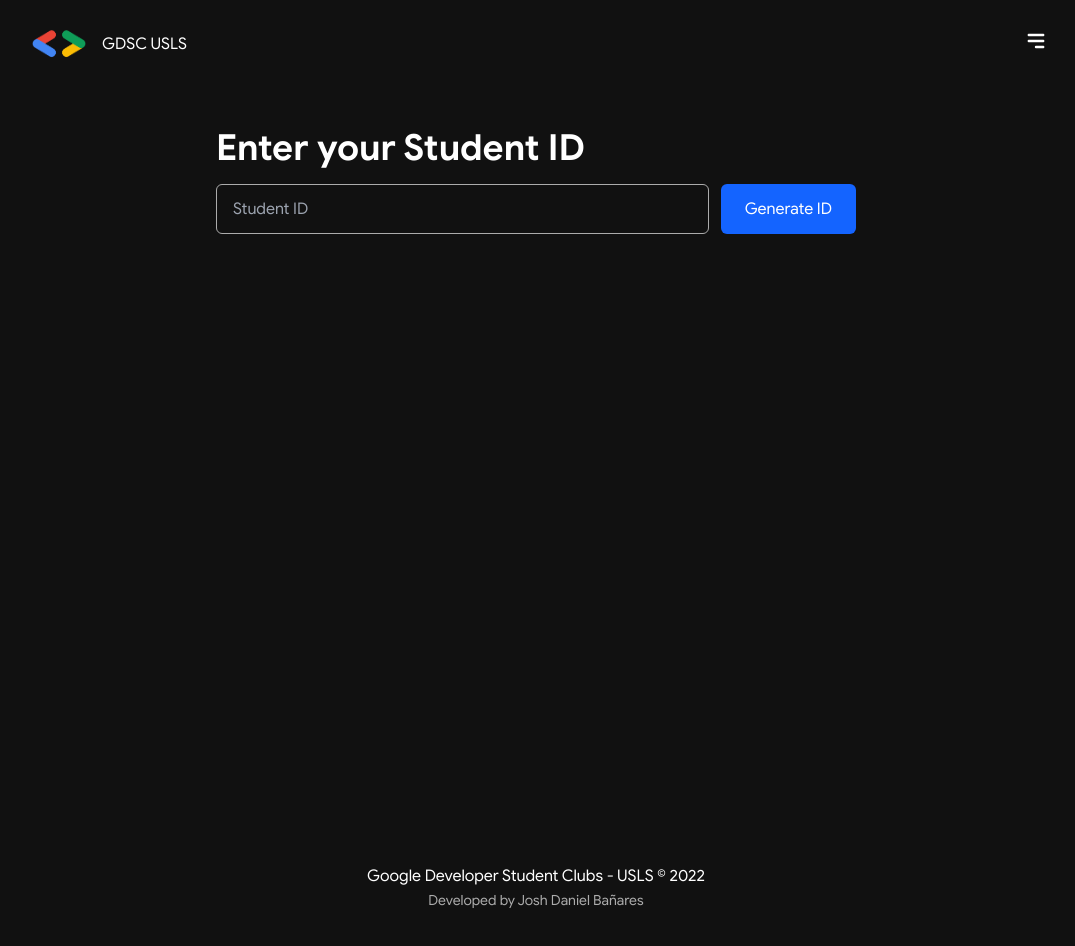
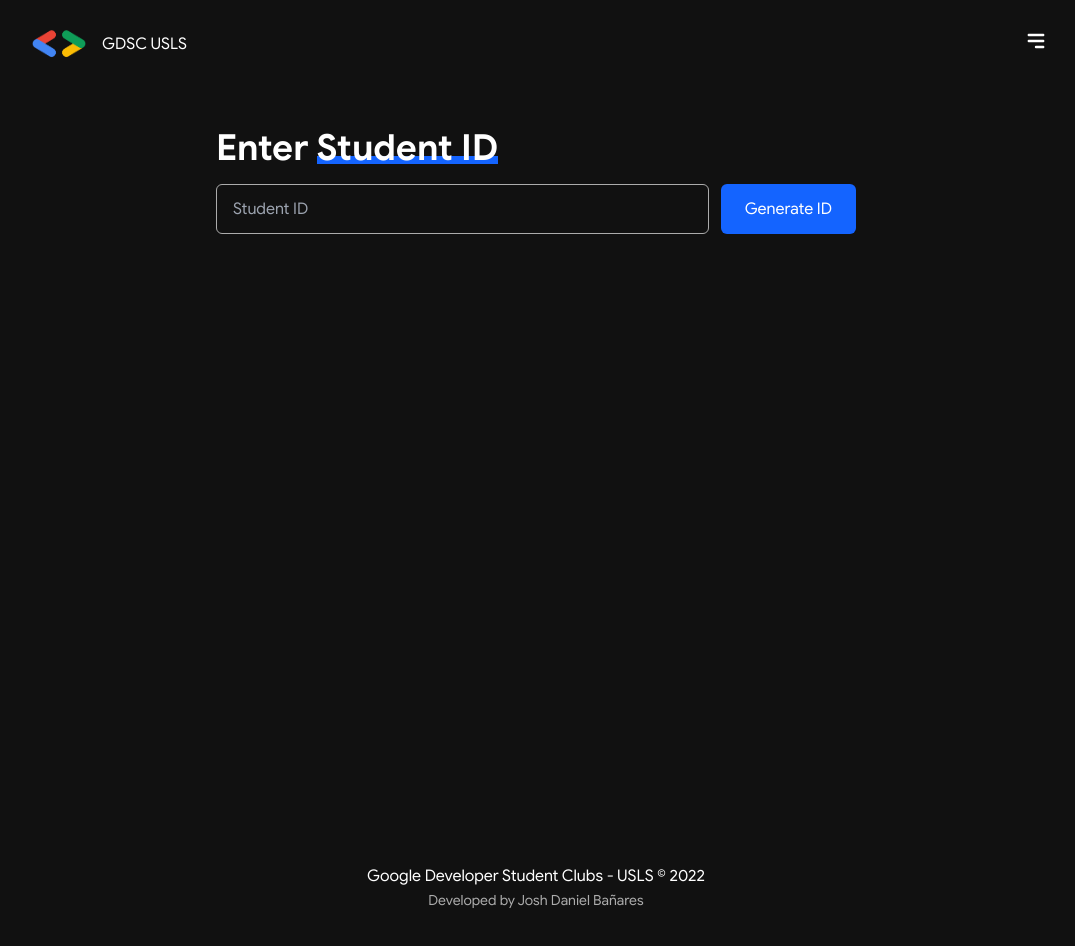
Before and after one commit to gdsc-usls/id-generator, a Next.js app: page / in a window 1280 px wide. Shown: the top 946 px of the page, without its empty margins (104-1179 px from the left). Built offline with nearby package versions, Linux system fonts and the light colour scheme.

Commit message:
refactor: add student id on filename

```diff
--- a/pages/index.tsx
+++ b/pages/index.tsx
@@ -8,9 +8,13 @@ const Home: NextPage = () => {
 
   return (
     <section className="max-w-screen-sm mx-auto">
-      <div className="relative font-semibold text-4xl mb-4 self-start">
-        <h1 className="z-10 relative">Enter your Student ID</h1>
-        <div className="w-[190px] h-[8px] bg-primary absolute left-[185px] bottom-1" />
+      <div className="flex space-x-2 font-semibold text-4xl mb-4 self-start">
+        <h1>Enter</h1>
+
+        <div className="relative">
+          <h1 className="z-10 relative">Student ID</h1>
+          <div className="w-full h-[8px] bg-primary-100 absolute bottom-1" />
+        </div>
       </div>
 
       <form
--- a/pages/member/[id].tsx
+++ b/pages/member/[id].tsx
@@ -29,14 +29,14 @@ const Member = () => {
     toPng(cardRef.current, { cacheBust: true })
       .then((dataUrl) => {
         const link = document.createElement("a");
-        link.download = "gdsc_id.png";
+        link.download = `gdsc_id_${query.id}.png`;
         link.href = dataUrl;
         link.click();
       })
       .catch((err) => {
         console.log(err);
       });
-  }, [cardRef]);
+  }, [cardRef, query.id]);
 
   if (loading) {
     return (
@@ -60,15 +60,9 @@ const Member = () => {
       </div>
 
       <div ref={cardRef}>
-        <div className="hidden lg:block">
-          <Hover perspective={900}>
-            <Card data={data} />
-          </Hover>
-        </div>
-
-        <div className="lg:hidden">
+        <Hover perspective={900}>
           <Card data={data} />
-        </div>
+        </Hover>
       </div>
 
       <div className="hidden">
```
